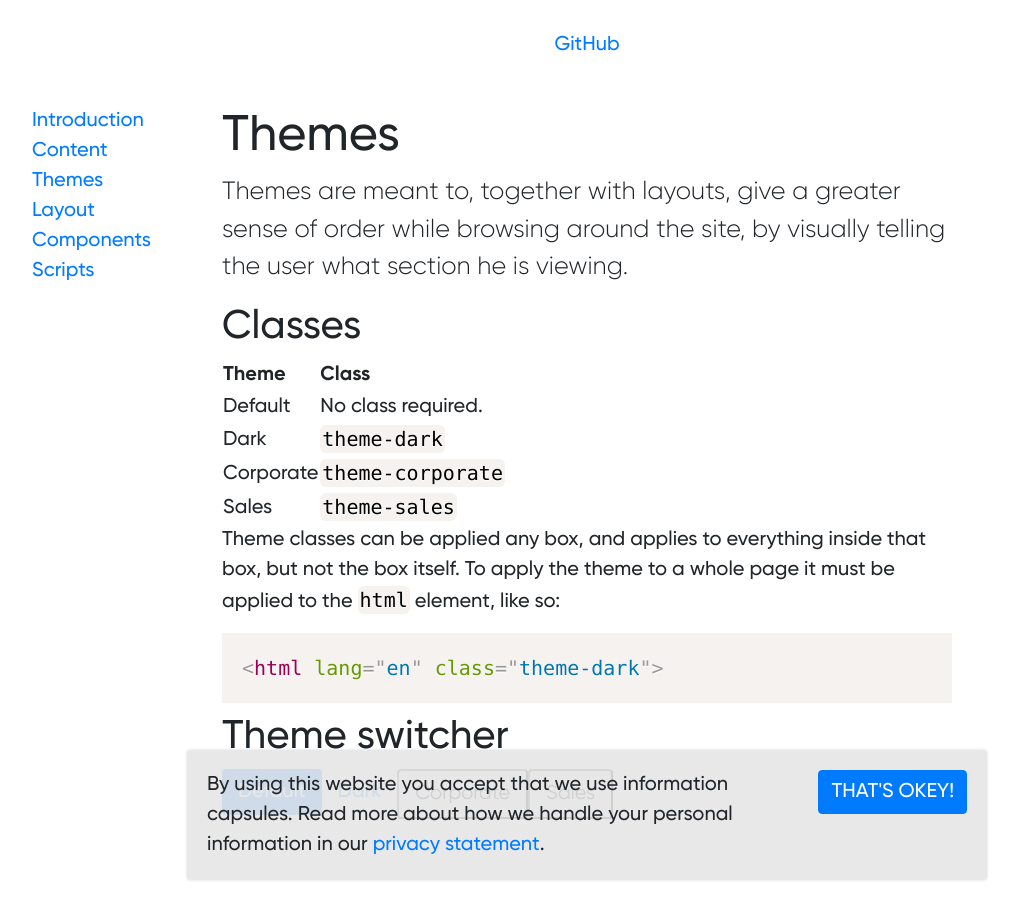
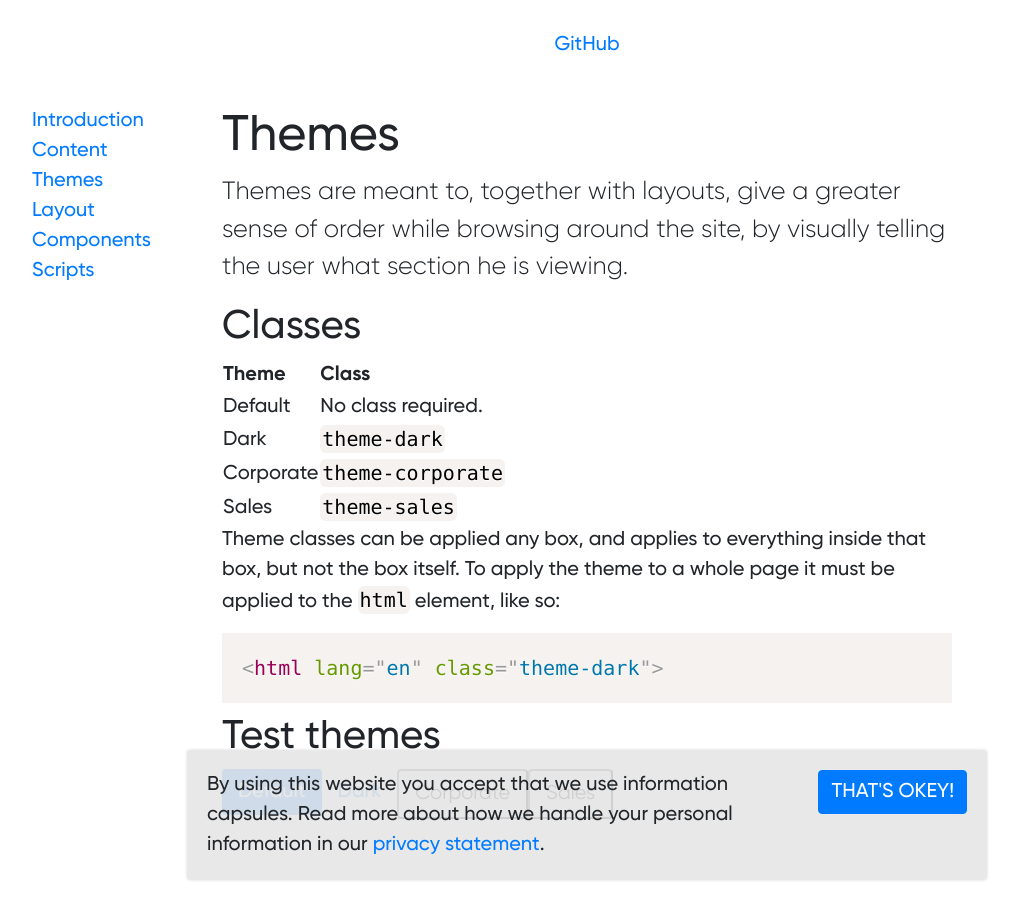
Before and after one commit to vecora/ds-vecora, a Jekyll site: the page built from docs/themes.md, in a window 1280 px wide. Shown: the whole page, without its empty margins (53-1072 px from the left). Built offline with Jekyll 4.4.1, drawn with Linux system fonts in a browser that asks for light colours; some web fonts are replaced.

Commit message:
Corrected stupid bug

````diff
--- a/docs/themes.md
+++ b/docs/themes.md
@@ -19,10 +19,10 @@
 <html lang="en" class="theme-dark">
 ```
 
-## Theme switcher
+## Test themes
 
-<div id="theme-switcher">
-<ul class="nav nav-pills">
+<div>
+<ul class="nav nav-pills" id="theme-switcher">
   <li class="nav-item">
     <a href="#" class="nav-link active" v-on:click.native.prevent="switchTheme('', $event)">Default</a>
   </li>
@@ -36,4 +36,3 @@
     <button class="nav-link" v-on:click.native.prevent="switchTheme('theme-sales', $event)">Sales</button>
   </li>
 </ul>
-</div>
````
